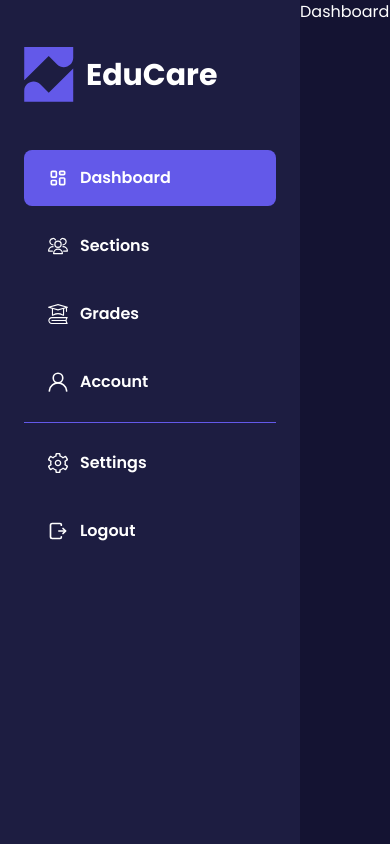
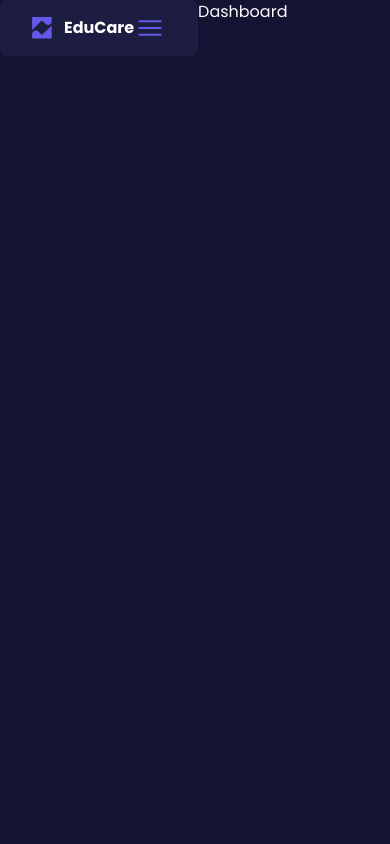
Before and after one commit to kngval/EduCare, a React (Vite) app: page /dashboard in a window 390 px wide. Built offline with nearby package versions, Linux system fonts and the light colour scheme; sample sign-in values are in the browser's storage.

Commit message:
responsive design

```diff
--- a/src/components/Navbar.tsx
+++ b/src/components/Navbar.tsx
@@ -10,54 +10,71 @@ import logo from "../assets/logo.svg";
 import { Link, useLocation } from "react-router-dom";
 import { useDispatch } from "react-redux";
 import { logout } from "../redux/authSlice";
+import { useState } from "react";
 
 function Navbar() {
   const token = useSelector((state: RootState) => state.authReducer.token);
   const location = useLocation();
   const dispatch = useDispatch();
 
+  const [toggle, setToggle] = useState<boolean>(false);
 
-  if(!token)
-  {
+  if (!token) {
     return;
   }
 
-  function isActive(path:string):boolean{
+  function isActive(path: string): boolean {
     return location.pathname.startsWith(path);
   }
   return (
     <>
-    <div className=" justify-center  py-6 hidden">
-      <div className="w-[800px] bg-customBlue2 p-4 rounded-lg">
-      <div className="font-bold text-lg">EduCare</div>
-      </div>
+      <nav className={`${toggle == false ? "block" : "hidden"} navbar-main lg:hidden sm:px-12 sm:py-6`}>
+        <div className={` flex justify-between  bg-customBlue2 rounded-lg py-3 px-8`}>
+          <Link to="/" className="font-bold flex items-center gap-3">
+            <img src={logo} className="w-5" />
+            EduCare
+          </Link>
+          <div onClick={() => setToggle(!toggle)} className={`${toggle == false ? "block" : "hidden"} w-8 cursor-pointer`}>
+            <svg viewBox="0 0 24 24" fill="none" xmlns="http://www.w3.org/2000/svg"><g id="SVGRepo_bgCarrier" stroke-width="0"></g><g id="SVGRepo_tracerCarrier" stroke-linecap="round" stroke-linejoin="round"></g><g id="SVGRepo_iconCarrier"> <path d="M20 7L4 7" stroke="#6359E9" stroke-width="1.5" stroke-linecap="round"></path> <path d="M20 12L4 12" stroke="#6359E9" stroke-width="1.5" stroke-linecap="round"></path> <path d="M20 17L4 17" stroke="#6359E9" stroke-width="1.5" stroke-linecap="round"></path> </g></svg>
           </div>
 
-    <div className="h-screen w-[300px] px-6 bg-customBlue2 ">
-      <div className="h-[150px] text-3xl font-bold flex items-center gap-3">
-          <img src={logo} className="w-[50px]"/>
+        </div>
+      </nav>
+
+      <div className={`absolute min-h-screen top-0 -left-full lg:static ${toggle ? "left-0" : "-left-full"} transition-all ease-in-out duration-500 w-[250px] sm:w-[300px] pb-24  bg-customBlue2 `}>
+        <div className={`w-full flex justify-end  py-4 pr-5 cursor-pointer lg:cursor-auto`}>
+         <svg onClick={() => setToggle(!toggle)} className="w-5 lg:hidden" viewBox="0 0 1024 1024"  version="1.1" xmlns="http://www.w3.org/2000/svg" fill="#000000"><g id="SVGRepo_bgCarrier" stroke-width="0"></g><g id="SVGRepo_tracerCarrier" stroke-linecap="round" stroke-linejoin="round"></g><g id="SVGRepo_iconCarrier"><path d="M768 903.232l-50.432 56.768L256 512l461.568-448 50.432 56.768L364.928 512z" fill="#6359E9"></path></g></svg>
+        </div>
+        <div className="text-2xl  font-bold px-[2.5rem]">
+          <Link to="/" className="flex mb-12 items-center gap-3">
+            <img src={logo} className="w-5 " />
+            <span className="text-md">
               EduCare
+            </span>
+          </Link>
         </div>
 
-      <div className="navlinks grid gap-3">
+        {/*<hr className="border-1 border-customLightBlue mb-10" />*/}
+        <div className="w-full flex justify-center">
+          <div className="navlinks w-[90%] text-sm grid gap-3">
 
             <div className="">
               <Link to="/dashboard" className={`${isActive("/dashboard") ? "bg-customLightBlue" : "bg-none"}  px-3  py-4 flex items-center  rounded-lg`}>
-        <img src={dashboardsvg} className="mx-3 w-5"/>
+                <img src={dashboardsvg} className="mx-3 w-5" />
                 <h3 className="font-semibold ">Dashboard</h3>
               </Link>
             </div>
 
             <div className="">
               <Link to="/sections" className={`${isActive("/sections") ? "bg-customLightBlue" : "bg-none"} px-3  py-4 flex items-center  rounded-lg`}>
-        <img src={sectionsvg} className="mx-3 w-5"/>
+                <img src={sectionsvg} className="mx-3 w-5" />
                 <h3 className="font-semibold ">Sections</h3>
               </Link>
             </div>
 
             <div className="">
               <Link to="/grades" className={`${isActive("/grades") ? "bg-customLightBlue" : "bg-none"}  px-3  py-4 flex items-center  rounded-lg`}>
-        <img src={gradesvg} className="mx-3 w-5"/>
+                <img src={gradesvg} className="mx-3 w-5" />
                 <h3 className="font-semibold ">Grades</h3>
               </Link>
             </div>
@@ -65,28 +82,28 @@ function Navbar() {
 
             <div className="">
               <Link to="/account" className={`${isActive("/account") ? "bg-customLightBlue" : "bg-none"}  px-3  py-4 flex items-center  rounded-lg`}>
-        <img src={accountsvg} className="mx-3 w-5"/>
+                <img src={accountsvg} className="mx-3 w-5" />
                 <h3 className="font-semibold ">Account</h3>
               </Link>
             </div>
 
-      <hr className="border-1 border-customLightBlue"/>
 
             <div className="">
               <Link to="/settings" className={`${isActive("/settings") ? "bg-customLightBlue" : "bg-none"}  px-3  py-4 flex items-center  rounded-lg`}>
-        <img src={settingsvg} className="mx-3 w-5"/>
+                <img src={settingsvg} className="mx-3 w-5" />
                 <h3 className="font-semibold ">Settings</h3>
               </Link>
             </div>
 
 
             <div className="">
-      <button onClick={() => dispatch(logout())} type="button"  className="  px-3  py-4 flex items-center  rounded-lg">
-        <img src={logoutsvg} className="mx-3 w-5"/>
+              <button onClick={() => dispatch(logout())} type="button" className="  px-3  py-4 flex items-center  rounded-lg">
+                <img src={logoutsvg} className="mx-3 w-5" />
                 <h3 className="font-semibold ">Logout</h3>
               </button>
             </div>
 
+          </div>
         </div>
       </div>
     </>
--- a/src/pages/Login.tsx
+++ b/src/pages/Login.tsx
@@ -93,8 +93,8 @@ function Login() {
     ) : null;
   };
   return (
-    <div className="bg-customBlue flex w-full h-screen items-center justify-center">
-      <div className="authContainer bg-customBlue2 p-12 rounded-sm w-full sm:w-[500px] lg:w-[800px] xl:w-[1000px]">
+    <div className="bg-customBlue flex w-full lg:mt-[5rem] lg:mb-[10rem] justify-center">
+      <div className="authContainer bg-customBlue2  p-12 my-10 rounded-sm w-full  sm:w-[500px] lg:w-[800px] xl:w-[1000px]">
         <div className="flex gap-3 items-center mb-10">
           <img src={logo} className="w-[50px]" />
           <h1 className="text-2xl text-white font-bold">EduCare</h1>
--- a/src/pages/Signup.tsx
+++ b/src/pages/Signup.tsx
@@ -84,7 +84,7 @@ function Signup() {
     ) : null;
   };
   return (
-    <div className="bg-customBlue flex w-full h-screen items-center justify-center">
+    <div className="bg-customBlue flex w-full lg:mt-[5rem] lg:mb-[10rem] justify-center">
       <div className="authContainer bg-customBlue2 p-12 rounded-sm w-full sm:w-[500px] lg:w-[800px] xl:w-[1000px]">
         <div className="flex gap-3 items-center mb-10">
           <img src={logo} className="w-[50px]" />
```
Lines whose indentation alone changed are shown as unchanged.
